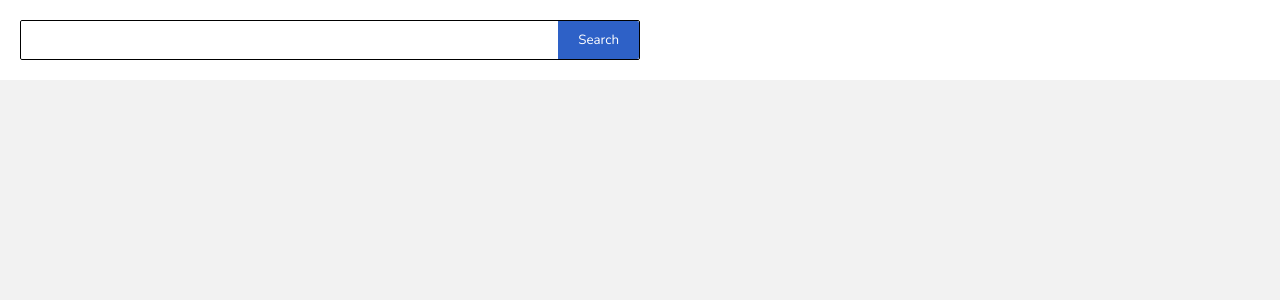
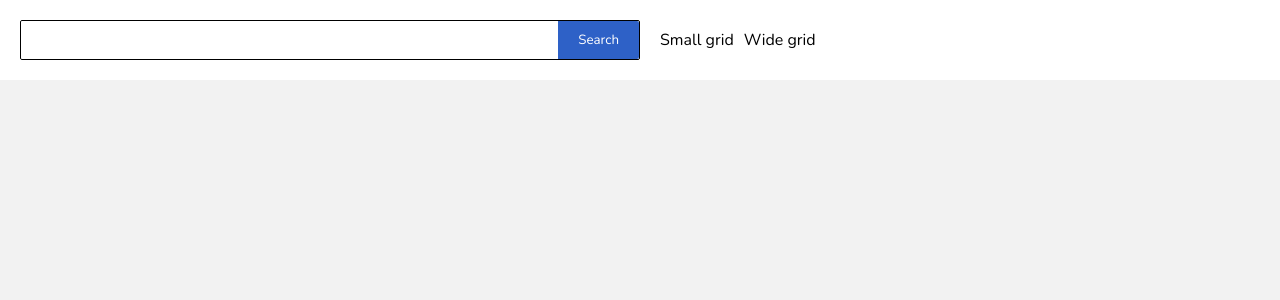
Before and after one commit to mcosme000/react-img-search, a React (Create React App) app: page / in a window 1280 px wide. Shown: the top 300 px of the page. Built offline with nearby package versions, Linux system fonts and the light colour scheme.

Commit message:
Add state to switch between small grid and wide grid

```diff
--- a/src/App.js
+++ b/src/App.js
@@ -7,6 +7,7 @@ import ImageList from './components/ImageList';
 
 const App = () => {
   const [images, setImages] = useState([])
+  const [grid, setGrid] = useState("small");
 
   const handleInput = async (input) => {
     const result = await SearchImages(input)
@@ -14,12 +15,17 @@ const App = () => {
     setImages(result.photos)
   }
 
+  const handleGridStyle = (style) => {
+    setGrid(style)
+    console.log(style)
+  }
+
   return(
     <div className="app">
       <header>
-        <SearchBar onSubmit={handleInput}/>
+        <SearchBar onSubmit={handleInput} onClick={handleGridStyle}/>
       </header>
-      <ImageList images={images}/>
+      <ImageList images={images} gridStyle={grid}/>
     </div>
   )
 }
--- a/src/components/ImageList.js
+++ b/src/components/ImageList.js
@@ -3,19 +3,20 @@ import ImageShow from './ImageShow';
 import '../stylesheets/gallery.css';
 import '../stylesheets/mediaqueries.css';
 
-const ImageList = ({images}) => {
+const ImageList = ({images, gridStyle}) => {
   const imageElement = images.map(img => {
     return(
       <ImageShow
+        key={img.id}
         url={img.url}
         img_url={img.src.large}
         alt={img.alt}
         photographer={img.photographer}
-        key={img.id}/>
+        />
     )
   })
   return(
-    <div className="gallery">
+    <div className={`${gridStyle}-gallery`}>
       {imageElement}
     </div>
   )
--- a/src/components/SearchBar.js
+++ b/src/components/SearchBar.js
@@ -2,7 +2,7 @@ import React, { useState } from 'react';
 import '../stylesheets/searchbar.css';
 
 
-const SearchBar = ({ onSubmit }) => {
+const SearchBar = ({ onSubmit, onClick }) => {
   const [ input, setInput ] = useState("")
 
   const handleSubmit = (e) => {
@@ -14,13 +14,24 @@ const SearchBar = ({ onSubmit }) => {
     setInput(e.target.value)
   }
 
+  const handleClick = (e) => {
+    let gridClass = e.target.innerHTML.split(" ")[0].toLowerCase();
+    console.log(gridClass);
+    onClick(gridClass);
+  }
+
   return(
-    <div>
+    <div className="header-content">
       <form onSubmit={handleSubmit}>
         <input type="text" id="input" onChange={handleChange}/>
         <input type="submit" value="Search"/>
-
       </form>
+      <div>
+        <ul className="options">
+          <li onClick={handleClick}>Small grid</li>
+          <li onClick={handleClick}>Wide grid</li>
+        </ul>
+      </div>
     </div>
   )
 }
--- a/src/index.css
+++ b/src/index.css
@@ -11,3 +11,7 @@ html {
   background: #f2f2f2;
   font-family: 'Nunito', sans-serif;
 }
+
+ul {
+  list-style: none;
+}
--- a/src/stylesheets/gallery.css
+++ b/src/stylesheets/gallery.css
@@ -1,14 +1,54 @@
-.gallery {
+.small-gallery {
   padding: 30px;
   display: grid;
   grid-template-columns: repeat(5, 1fr);
   grid-gap: 25px;
 }
 
-.gallery .image {
+.small-gallery .image {
   border-radius: 5px;
   position: relative;
 }
+
+.small-gallery .image:hover .overlay {
+  opacity: 1;
+}
+
+.small-gallery .img-container {
+  width: 100%;
+  height: 200px;
+  background: grey;
+}
+
+.small-gallery img {
+  width: 100%;
+  height: 100%;
+  object-fit: cover;
+  border-radius: 5px;
+  margin-bottom: 10px;
+}
+
+
+/* wide gallery */
+
+.wide-gallery {
+  padding: 30px;
+  columns: 3 200px;
+  column-gap: 10px;
+}
+
+.wide-gallery .img-container {
+  width: 100%;
+  height: 100%;
+}
+
+.wide-gallery img {
+  width: 100%;
+  height: 100%;
+  margin-bottom: 10px;
+}
+
+/* OVERLAY STYLES */
 
 .overlay {
   opacity: 0;
@@ -31,19 +71,3 @@
   font-size: 15px;
   letter-spacing: 1px;
 }
-
-.gallery .image:hover .overlay {
-  opacity: 1;
-}
-
-.img-container {
-  width: 100%;
-  height: 200px;
-}
-
-.img-container img {
-  width: 100%;
-  height: 100%;
-  object-fit: cover;
-  border-radius: 5px;
-}
--- a/src/stylesheets/mediaqueries.css
+++ b/src/stylesheets/mediaqueries.css
@@ -1,24 +1,24 @@
 /* media queries */
 @media(max-width: 992px) {
-  .gallery {
+  .small-gallery {
     grid-template-columns: repeat(4, 1fr);
   }
 }
 
 @media(max-width: 850px) {
-  .gallery {
+  .small-gallery {
     grid-template-columns: repeat(3, 1fr);
   }
 }
 
 @media(max-width: 600px) {
-  .gallery {
+  .small-gallery {
     grid-template-columns: repeat(2, 1fr);
   }
 }
 
 @media(max-width: 380px) {
-  .gallery {
+  .small-gallery {
     grid-template-columns: 1fr;
   }
 }
--- a/src/stylesheets/searchbar.css
+++ b/src/stylesheets/searchbar.css
@@ -2,6 +2,11 @@ header {
   width: 100%;
   background: #fff;
   padding: 20px;
+}
+
+.header-content {
+  display: flex;
+  align-items: center;
 }
 
 form {
@@ -10,7 +15,7 @@ form {
   justify-content: space-between;
   border: 0.1px solid #000;
   border-radius: 2px;
-
+  margin-right: 20px;
 }
 
 form input[type="text"] {
@@ -30,3 +35,9 @@ form input[type="submit"] {
   border-radius: 0 2px 2px 0;
   font-family: 'Nunito', sans-serif;
 }
+
+/* options list styles */
+.options li {
+  display: inline;
+  margin-right: 10px;
+}
```
